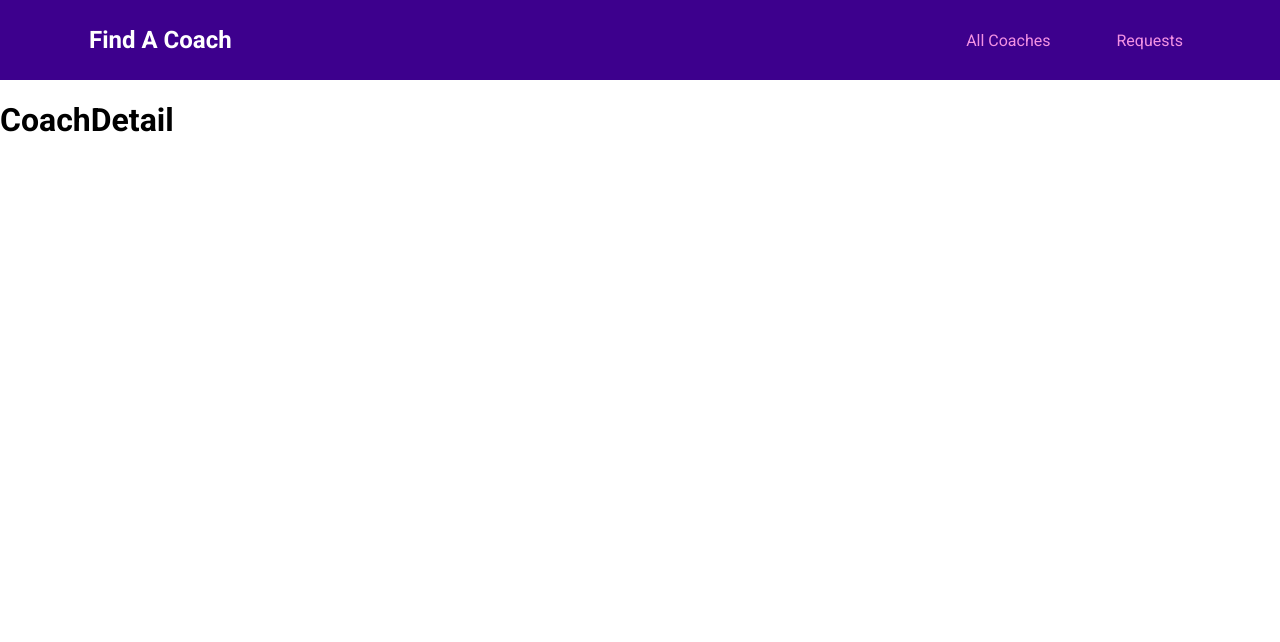
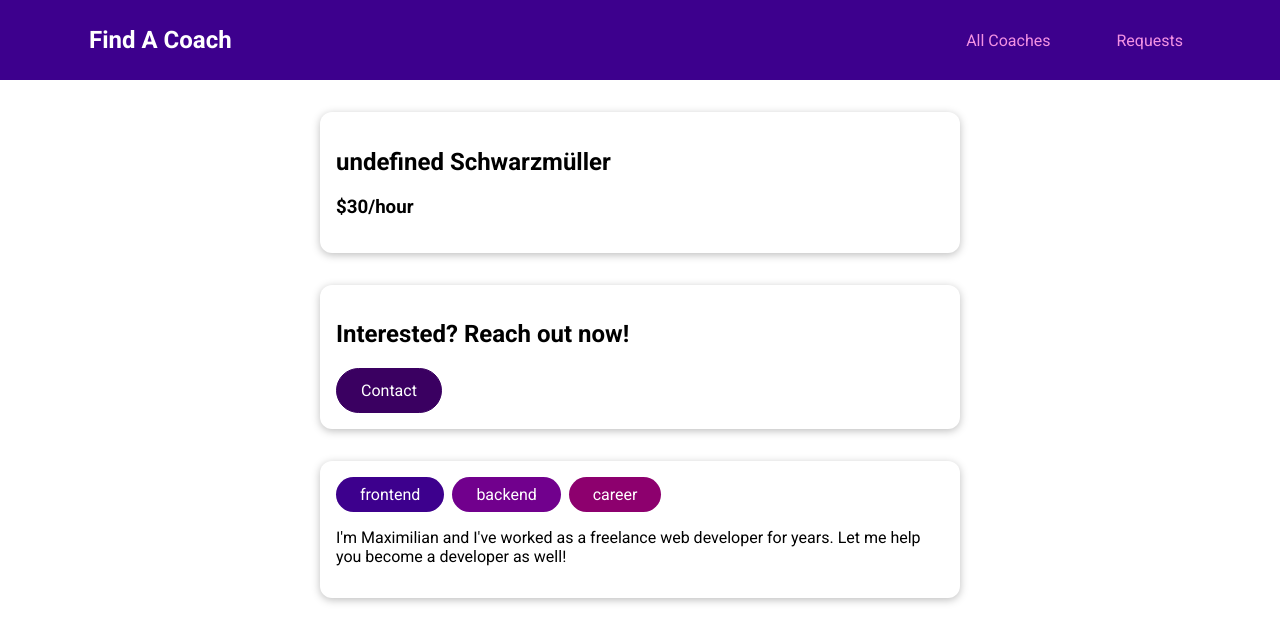
Before and after one commit to Martina928/find-a-coach, a Vue app: page /coaches/c1 in a window 1280 px wide. Shown: the top 642 px of the page. Built offline with nearby package versions, Linux system fonts and the light colour scheme.

Commit message:
feat: coach detail UI, router dynamic parameter

```diff
--- a/src/pages/coaches/CoachDetail.vue
+++ b/src/pages/coaches/CoachDetail.vue
@@ -1,3 +1,64 @@
 <template>
-  <h1>CoachDetail</h1>
+  <div>
+    <section>
+      <BaseCard>
+        <h2>{{ fullName }}</h2>
+        <h3>${{ rate }}/hour</h3>
+      </BaseCard>
+    </section>
+
+    <section>
+      <BaseCard>
+        <header>
+          <h2>Interested? Reach out now!</h2>
+          <BaseButton :isLink="true" :to="contactLink">Contact</BaseButton>
+        </header>
+        <!-- for render ContactCoach router view -->
+        <router-view></router-view>
+      </BaseCard>
+    </section>
+
+    <section>
+      <BaseCard>
+        <BaseBadge v-for="area in areas" :key="area" :type="area" :text="area"></BaseBadge>
+        <p>{{ description }}</p>
+      </BaseCard>
+    </section>
+  </div>
 </template>
+
+<script>
+export default {
+  // for router load selected coach id
+  props: ['id'],
+  data() {
+    return {
+      selectedCoach: null
+    };
+  },
+  computed: {
+    fullName() {
+      return `${this.selectedCoach.firstNama} ${this.selectedCoach.lastName}`;
+    },
+    contactLink() {
+      return `${this.$route.path}/contact`;
+    },
+    areas() {
+      return this.selectedCoach.areas;
+    },
+    rate() {
+      return this.selectedCoach.hourlyRate;
+    },
+    description() {
+      return this.selectedCoach.description;
+    }
+  },
+
+  // life cycle hook -> created
+  created() {
+    this.selectedCoach = this.$store.getters['coaches/coachesList'].find(
+      coach => coach.id === this.id
+    );
+  }
+};
+</script>
--- a/src/router.js
+++ b/src/router.js
@@ -15,6 +15,7 @@
     {
       path: '/coaches/:id',
       component: CoachDetail,
+      props: true, // can pass prop into this route
       children: [
         { path: 'contact', component: ContactCoach },
       ],
```
